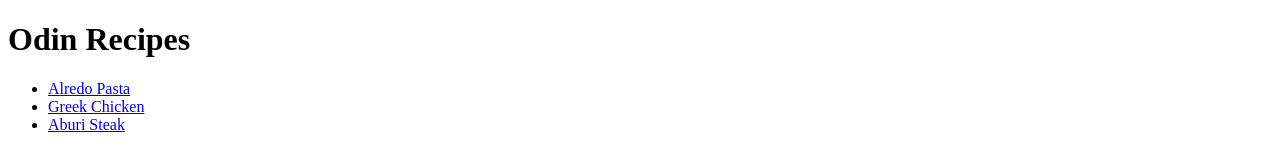
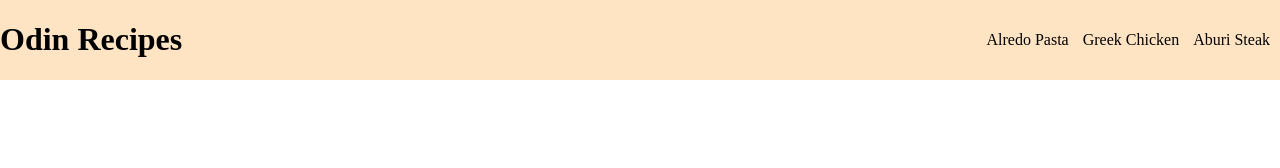
Before and after one commit to JustinL197/odin-recipes, a plain HTML site: page index.html in a window 1280 px wide. Drawn offline with Linux system fonts and the light colour scheme.

Commit message:
applied basic styling to webiste

```diff
--- /dev/null
+++ b/css/global.css
@@ -0,0 +1,25 @@
+body{
+    margin:0;
+}
+
+.nav-bar__heading-link{
+    text-decoration: none;
+    color: black;
+}
+.nav-bar{
+    display: flex;
+    justify-content: space-between;
+    align-items: center;
+    background-color: bisque;
+
+}
+
+.nav-bar__list-item{
+    display:inline;
+    padding-right: 10px;
+}
+
+.nav-bar__link{
+    text-decoration: none;
+    color: black;
+}
--- a/index.html
+++ b/index.html
@@ -3,15 +3,24 @@
 <head>
     <meta charset="UTF-8">
     <meta name="viewport" content="width=device-width, initial-scale=1.0">
-    <title>Document</title>
+    <title>Odin Recipes</title>
+    <link href="./css/landing.css" rel="stylesheet">
+    <link href="./css/global.css" rel="stylesheet">
 </head>
 <body>
-    <h1>Odin Recipes</h1>
-    <ul>
-        <li><a href="./recipes/alfredo-pasta.html">Alredo Pasta</a></li>
-        <li><a href="./recipes/greek-chicken.html">Greek Chicken</a></li>
-        <li><a href="./recipes/aburi-steak.html">Aburi Steak</a></li>
-    </ul>
+    <header>
+        <div class="nav-bar">
+            <h1 class="nav-bar__heading"><a href=index.html class="nav-bar__heading-link">Odin Recipes</h1></a>
+            <ul class="nav-bar__list">
+                <li class="nav-bar__list-item"><a href="./recipes/alfredo-pasta.html" class="nav-bar__link">Alredo Pasta</a></li>
+                <li class="nav-bar__list-item"><a href="./recipes/greek-chicken.html" class="nav-bar__link">Greek Chicken</a></li>
+                <li class="nav-bar__list-item"><a href="./recipes/aburi-steak.html" class="nav-bar__link">Aburi Steak</a></li>
+            </ul>
+        </div>
+    </header>
 
+    <main>
+
+    </main>
 </body>
 </html>
```
Also changed, not shown: recipes/aburi-steak.html (+14 -0 lines), recipes/alfredo-pasta.html (+14 -0 lines), recipes/greek-chicken.html (+15 -0 lines), css/aburi-steak.css (added), css/alfredo-pasta.css (added), css/greek-chicken.css (added), css/landing.css (added).
